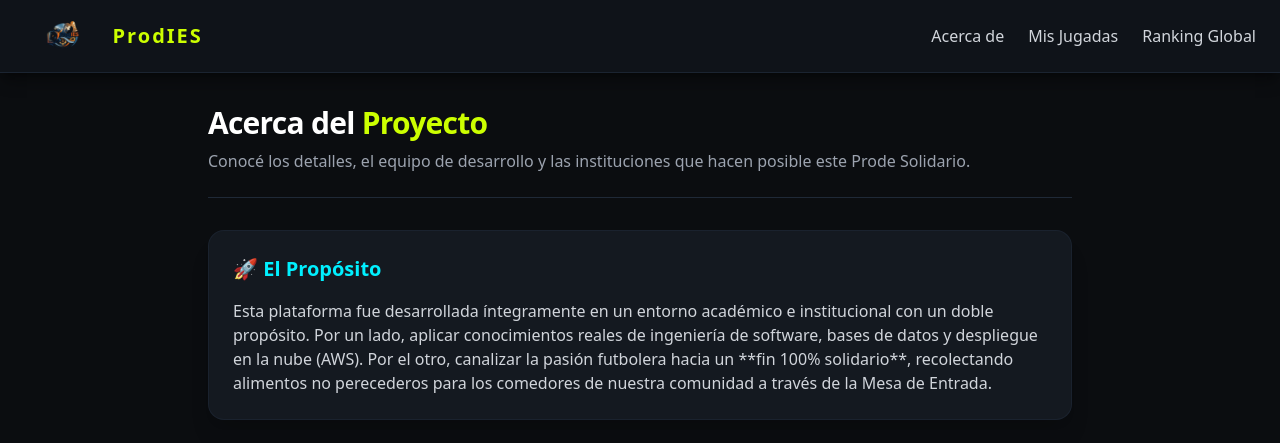
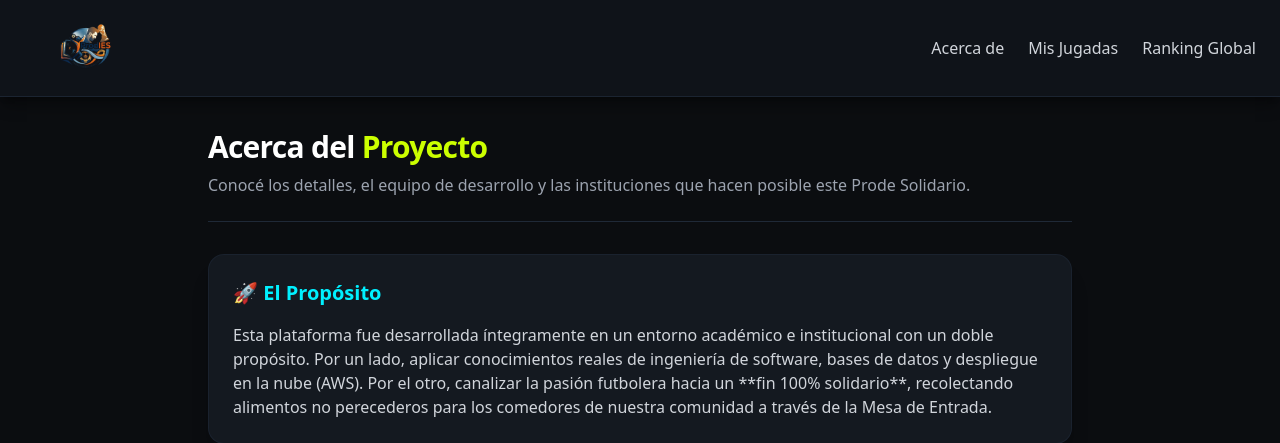
Before and after one commit to dcabello-dev/docker-prode, a Django app: page /acerca-de/ in a window 1280 px wide. Shown: the top 443 px of the page. Run offline with Django 5.2, Linux system fonts and the light colour scheme; parts of the project's set-up code (start-up, migrations or seed data) failed here and were passed over; some libraries are stand-ins or nearby versions.

Commit message:
Dejar solo el logo (más grande) en el navbar y usarlo como favicon.
Co-authored-by: Cursor <cursoragent@cursor.com>

```diff
--- a/prode/templates/prode/base.html
+++ b/prode/templates/prode/base.html
@@ -5,6 +5,7 @@
     <meta charset="UTF-8">
     <meta name="viewport" content="width=device-width, initial-scale=1.0">
     <title>ProdIES</title>
+    <link rel="icon" type="image/png" href="{% static 'prode/img/logo.png' %}">
     <script src="https://cdn.tailwindcss.com"></script>
     <script>
         // Configuración personalizada de Tailwind para clavar exactos los colores del flyer
@@ -42,9 +43,8 @@
 
     <nav class="bg-darkNav border-b border-gray-800/80 px-6 py-4 flex justify-between items-center shadow-lg shadow-black/40">
 
-        <a href="{% url 'panel_prode' %}" class="flex items-center gap-3 hover:opacity-80 transition duration-200">
-            <img src="{% static 'prode/img/logo.png' %}" alt="Logo ProdIES" class="h-10 w-auto">
-            <span class="text-xl font-black tracking-widest text-neonGreen">ProdIES</span>
+        <a href="{% url 'panel_prode' %}" class="flex items-center hover:opacity-80 transition duration-200">
+            <img src="{% static 'prode/img/logo.png' %}" alt="Logo ProdIES" class="h-16 w-auto">
         </a>
 
         <div class="flex items-center space-x-6">
```
